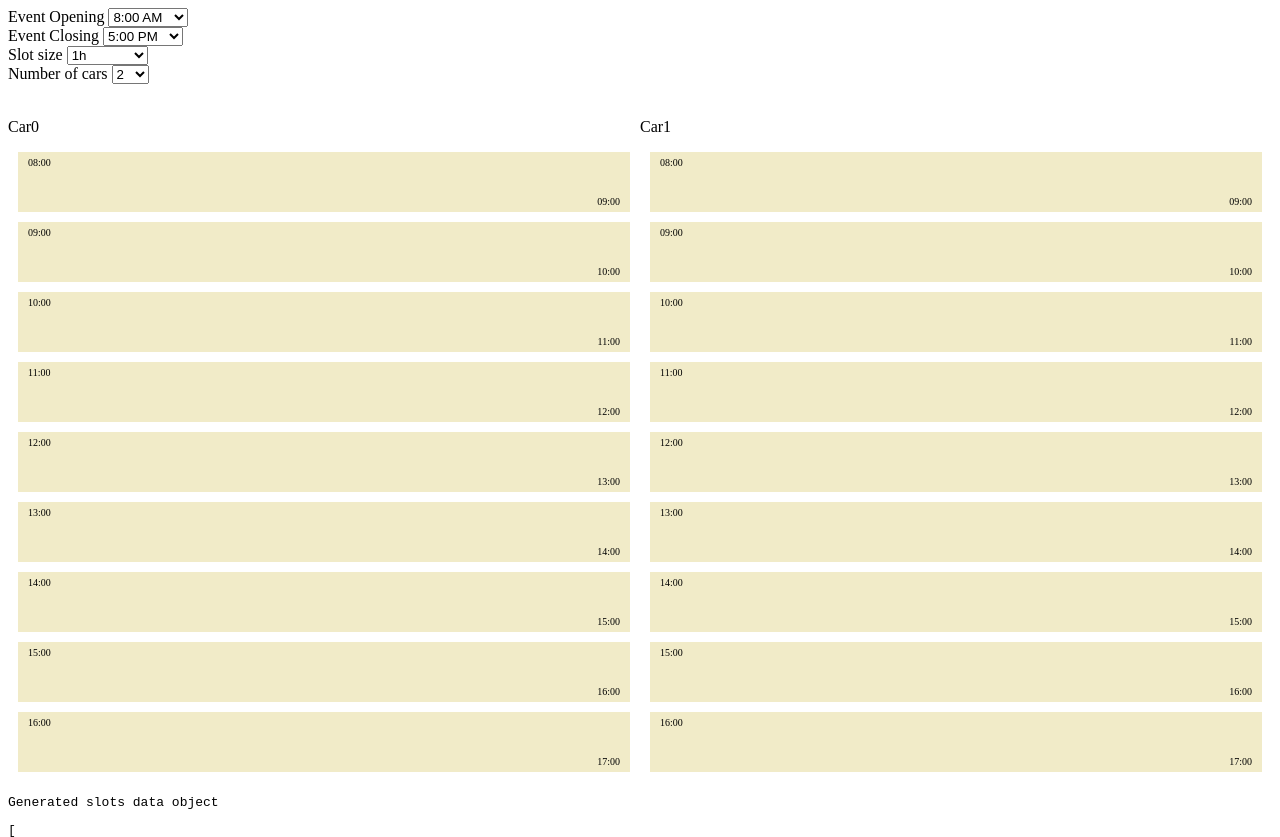
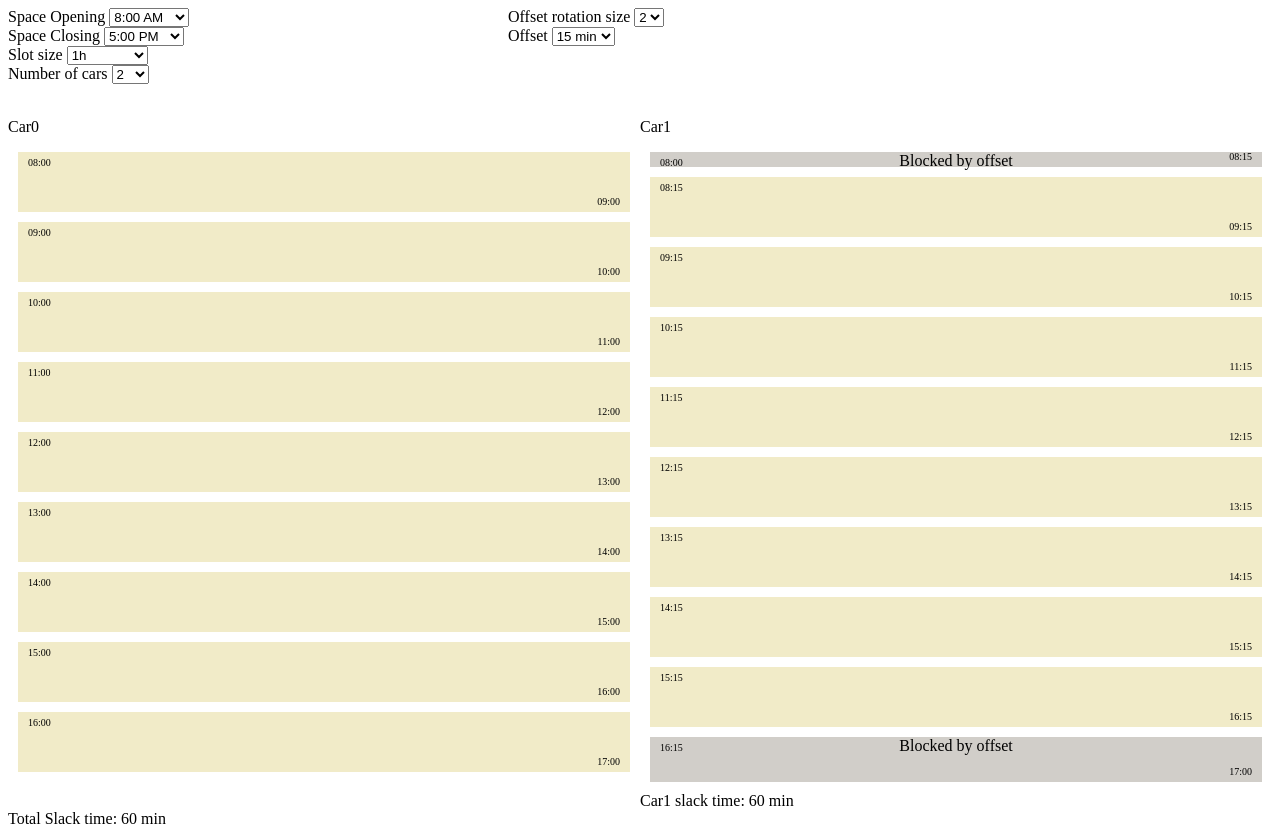
Before and after one commit to callerynning/testdrive_corona_offset_poc, a plain HTML site: page index.html in a window 1280 px wide. Shown: the top 837 px of the page. Drawn offline with Linux system fonts and the light colour scheme.

Commit message:
first working version

```diff
--- /dev/null
+++ b/css/site.css
@@ -0,0 +1,46 @@
+
+.time{
+	font-size: 10px;
+}
+.slot_text{
+	margin: auto;
+	text-align: center;
+}
+.time_top{
+	position: absolute;
+		top: 5px;
+		left: 10px;
+}
+.time_bottom{
+	position: absolute;
+		bottom: 5px;
+		right: 10px;
+}
+.slot{
+	position: relative;
+	text-align: center;
+	display: flex;
+	margin: auto;
+}
+.dayslot{
+	display: flex;
+}
+.timeslot{
+	margin:10px;
+}
+.ts_blocked{
+	background-color: rgb(209, 206, 201);
+	text-align: center;
+}
+.ts_open{
+	background-color: rgb(241, 235, 200);
+}
+.testdrive_slot{
+	background-color: orange
+}
+.buffer_slot{
+	background-color: green
+}
+.body_tag{
+	padding: 50px;
+}
--- a/index.html
+++ b/index.html
@@ -5,61 +5,15 @@
 		<meta http-equiv="content-type" content="text/html; charset=utf-8">
 		<title>Testdrive Corona Offset POC</title>
 
-		<style>
-			.time{
-				font-size: 10px;
-			}
-			.slot_text{
-				margin: auto;
-    			text-align: center;
-			}
-			.time_top{
-				position: absolute;
-  				top: 5px;
-  				left: 10px;
-			}
-			.time_bottom{
-				position: absolute;
-  				bottom: 5px;
-  				right: 10px;
-			}
-			.slot{
-				position: relative;
-				text-align: center;
-				display: flex;
-    			margin: auto;
-			}
-			.dayslot{
-				display: flex;
-			}
-			.timeslot{
-				margin:10px;
-			}
-			.ts_blocked{
-				background-color: rgb(209, 206, 201);
-				text-align: center;
-			}
-			.ts_open{
-				background-color: rgb(241, 235, 200);
-			}
-			.testdrive_slot{
-				background-color: orange
-			}
-			.buffer_slot{
-				background-color: green
-			}
-			.body_tag{
-				padding: 50px;
-			}
-		</style>
+		<link rel="stylesheet" type="text/css" href="css/site.css">
+		<script type="text/javascript" src="js/site.js"></script>
 	</head>
 
 	<body id="body_tag" onload="reCalculate()">
 		<div class="summary" style="width: 1000px;">
 
-
 			<div class="selectors" style="float: left; width: 500px;">
-				<label for="opening">Event Opening</label>
+				<label for="opening">Space Opening</label>
 				<select id="opening" name="opening" onchange="reCalculate()">
 				  	<option value="300">5:00 AM</option>
 					<option value="315">5:15 AM</option>
@@ -128,7 +82,7 @@
 
 				</select>
 				<br>
-				<label for="closing">Event Closing</label>
+				<label for="closing">Space Closing</label>
 				<select id="closing" name="closing" onchange="reCalculate()">
 
 					<option value="720">12:00 PM</option>
@@ -223,11 +177,41 @@
 					<option value="10">10</option>
 				</select>
 			</div>
+			<div class="selectors" style="float: left; width: 500px;">
+
+				<label for="offset_rotation_size">Offset rotation size</label>
+				<select id="offset_rotation_size" name="offset_rotation_size" onchange="reCalculate()">
+
+					<option value="1">1</option>
+					<option value="2" selected="selected">2</option>
+					<option value="3">3</option>
+					<option value="4">4</option>
+				</select>
+
+				<br>
+
+				<label for="offset_size">Offset</label>
+				<select id="offset_size" name="offset_size" onchange="reCalculate()">
+					<option value="0" selected="selected">0 min</option>
+
+					<option value="5">5 min</option>
+					<option value="10">10 min</option>
+					<option value="15" selected="selected">15 min</option>
+
+					<option value="20">20 min</option>
+					<option value="25">25 min</option>
+					<option value="30">30 min</option>
+				</select>
+			</div>
 		</div>
 
 		<br style="clear: left;">
 		<br>
 		<div class="dayslot" id="dayslot">
+		</div>
+
+		<div>
+			Total Slack time: <span id="total_slack"></span> min
 		</div>
 
 		<pre>Generated slots data object</pre>
@@ -236,145 +220,6 @@
 
 	</body>
 
-	<script>
-
-	function reCalculate(){
-		var opening = Number(document.getElementById("opening").value);
-		var closing = Number(document.getElementById("closing").value);
-		var slot_size = Number(document.getElementById("slot_size").value);
-		var no_cars = Number(document.getElementById("no_cars").value);
-
-		var slotsizeHours = Math.floor(slot_size/60);
-		var slotsizeMinutes = slot_size % 60;
-		var totalOpeningMinutes = closing - opening;
-		var openingHours = Math.floor(totalOpeningMinutes/60);
-		var openingMinutes = totalOpeningMinutes % 60;
-
-		var timeslots = Math.floor(totalOpeningMinutes/slot_size);
-
-		console.log("timeslots: " + timeslots);
-
-		var slack = totalOpeningMinutes % slot_size;
-		console.log("slack: " + slack);
-
-		var dayslot = document.getElementById("dayslot");
-		dayslot.innerHTML = "";
-
-		//Add cars (columns)
-		for (var i = 0; i < no_cars; i++) {
-			dayslot.innerHTML = dayslot.innerHTML + getCarslot(100/no_cars, i);
-			var carslot_id = "carslot" + i
-			var carslot = document.getElementById(carslot_id);
-			//add time slots (rows)
-			for (var j = 0; j < timeslots; j++) {
-				var start = opening + (slot_size * j);
-				carslot.innerHTML = carslot.innerHTML + getTimeslot(start, slot_size, "Car" + i);
-			}
-		}
-
-		generateJson();
-	};
-
-	function generateJson() {
-
-		var x = document.getElementById("dayslot");
-		var timeslotsHTML = x.getElementsByClassName("timeslot")
-		var bookingSlots = [];
-		for (let item of timeslotsHTML) {
-			if(hasClass(item, "ts_open")){
-		    	bookingSlots.push(getTimeSlotAsJson(item));
-		    }
-		}
-
-		document.getElementById("slotjson").textContent = JSON.stringify(bookingSlots, undefined, 2);
-	};
-
-	function prettyTime(minutesSinceMidnight) {
-		var hours = Math.floor(minutesSinceMidnight/60);
-		if(hours < 10)
-			hours = "0" + hours;
-		var minutes = minutesSinceMidnight % 60;
-		if (minutes < 15)
-			minutes = "00";
-
-	  	return hours + ":" + minutes;
-	};
-
-	function getCarslot(width, id) {
-		var html = `
-			<div id="carslot` + id + `" style="width: ` + width + `%">
-				<p>Car` + id + `</p>
-			</div>
-			`;
-	  return html;
-	};
-
-	function getTimeslot(start, duration, car) {
-		var html = `
-			<div class="timeslot ts_open" style="height:` + duration + `px; position: relative;" onclick="toggleSelected(this)" data-car="` + car + `" data-start="` + prettyTime(start) + `" data-end="` + prettyTime(start + duration) + `">
-				<span class="time time_top">` + prettyTime(start) + `</span>
-				<span class="slot_text"></span>
-				<span class="time time_bottom">` + prettyTime(start + duration) + `</span>
-			</div>
-			`;
-	  return html;
-	};
-
-	function toggleSelected(el) {
-	  var element = el;
-	  if(hasClass(element, "ts_open")){
-	  	removeClass(element, "ts_open");
-	  	addClass(element, "ts_blocked");
-	  }
-	  else{
-	  	addClass(element, "ts_open");
-	  	removeClass(element, "ts_blocked");
-	  }
-	  generateJson();
-	}
-
-	function hasClass(el, className)
-	{
-	    if (el.classList)
-	        return el.classList.contains(className);
-	    return !!el.className.match(new RegExp('(\\s|^)' + className + '(\\s|$)'));
-	}
-
-	function addClass(el, className)
-	{
-	    if (el.classList)
-	        el.classList.add(className)
-	    else if (!hasClass(el, className))
-	        el.className += " " + className;
-	}
-
-	function removeClass(el, className)
-	{
-	    if (el.classList)
-	        el.classList.remove(className)
-	    else if (hasClass(el, className))
-	    {
-	        var reg = new RegExp('(\\s|^)' + className + '(\\s|$)');
-	        el.className = el.className.replace(reg, ' ');
-	    }
-	}
-
-	function getTimeSlotAsJson(timeslotHTML){
-
-		return new Timeslot(timeslotHTML.dataset.car, timeslotHTML.dataset.start, timeslotHTML.dataset.end);
-
-	}
-
-	function Timeslot(car, start, end) {
-	   this.car = car;
-	   this.start = start;
-	   this.end = end;
-	   return this;
-	}
 
 
-
-
-	</script>
-
 </html>
--- /dev/null
+++ b/js/site.js
@@ -0,0 +1,186 @@
+
+
+function reCalculate(){
+	var opening = Number(document.getElementById("opening").value);
+	var closing = Number(document.getElementById("closing").value);
+	var slot_size = Number(document.getElementById("slot_size").value);
+	var no_cars = Number(document.getElementById("no_cars").value);
+
+	var offset_size = Number(document.getElementById("offset_size").value);
+	var offset_rotation_size = Number(document.getElementById("offset_rotation_size").value);
+
+	var slotsizeHours = Math.floor(slot_size/60);
+	var slotsizeMinutes = slot_size % 60;
+	var totalOpeningMinutes = closing - opening;
+	var openingHours = Math.floor(totalOpeningMinutes/60);
+	var openingMinutes = totalOpeningMinutes % 60;
+
+	var timeslots = Math.floor(totalOpeningMinutes/slot_size);
+
+
+	var slack = totalOpeningMinutes % slot_size;
+
+	var total_slack = 0;
+
+	var dayslot = document.getElementById("dayslot");
+	dayslot.innerHTML = "";
+
+	//Add cars (columns)
+	for (var i = 0; i < no_cars; i++) {
+		var car_slack = 0;
+		var offset = (i % offset_rotation_size) * offset_size;
+		dayslot.innerHTML = dayslot.innerHTML + getCarslot(100/no_cars, i);
+		var carslot_id = "carslot" + i;
+		var carslot = document.getElementById(carslot_id);
+
+		//Add start slack
+		if(offset > 0){
+			carslot.innerHTML = carslot.innerHTML + getSlack(opening, offset, "Car" + i);
+			car_slack += offset;
+		}
+
+
+		//add time slots (rows)
+		for (var j = 0; j < timeslots; j++) {
+
+			var start = opening + offset + (slot_size * j);
+			var end = start + slot_size;
+			if(end > closing){
+				//Add trailing slack
+				var slack = closing - start;
+				car_slack += slack;
+				carslot.innerHTML = carslot.innerHTML + getSlack(start, slack, "Car" + i);
+				carslot.innerHTML = carslot.innerHTML + getSlackComponent(car_slack, "Car" + i);
+
+				break;
+			}
+			carslot.innerHTML = carslot.innerHTML + getTimeslot(start, slot_size, "Car" + i);
+		}
+		total_slack += car_slack;
+	}
+
+	console.log("Total slack: " + total_slack);
+	updateTotalSlackComponent(total_slack);
+	generateJson();
+};
+
+function updateTotalSlackComponent(total_slack){
+	var x = document.getElementById("total_slack").innerHTML = total_slack;
+}
+
+function generateJson() {
+
+	var x = document.getElementById("dayslot");
+	var timeslotsHTML = x.getElementsByClassName("timeslot")
+	var bookingSlots = [];
+	for (let item of timeslotsHTML) {
+		if(hasClass(item, "ts_open")){
+	    	bookingSlots.push(getTimeSlotAsJson(item));
+	    }
+	}
+
+	document.getElementById("slotjson").textContent = JSON.stringify(bookingSlots, undefined, 2);
+};
+
+function prettyTime(minutesSinceMidnight) {
+	var hours = Math.floor(minutesSinceMidnight/60);
+	if(hours < 10)
+		hours = "0" + hours;
+	var minutes = minutesSinceMidnight % 60;
+	if (minutes < 15)
+		minutes = "00";
+
+  	return hours + ":" + minutes;
+};
+
+function getCarslot(width, id) {
+	var html = `
+		<div id="carslot` + id + `" style="width: ` + width + `%">
+			<p>Car` + id + `</p>
+		</div>
+		`;
+  return html;
+};
+
+function getTimeslot(start, duration, car) {
+	var html = `
+		<div class="timeslot ts_open" style="height:` + duration + `px; position: relative;" data-car="` + car + `" data-start="` + prettyTime(start) + `" data-end="` + prettyTime(start + duration) + `">
+			<span class="time time_top">` + prettyTime(start) + `</span>
+			<span class="slot_text"></span>
+			<span class="time time_bottom">` + prettyTime(start + duration) + `</span>
+		</div>
+		`;
+  return html;
+};
+
+function getSlack(start, duration, car) {
+	var html = `
+		<div class="timeslot ts_blocked" style="height:` + duration + `px; position: relative;" data-car="` + car + `" data-start="` + prettyTime(start) + `" data-end="` + prettyTime(start + duration) + `">
+			<span class="time time_top">` + prettyTime(start) + `</span>
+			<span class="slot_text">Blocked by offset</span>
+			<span class="time time_bottom">` + prettyTime(start + duration) + `</span>
+		</div>
+		`;
+  return html;
+};
+
+function getSlackComponent(duration, car) {
+	var html = `
+		<div >
+			<span >` + car + ` slack time: ` + duration + ` min</span>
+		</div>
+		`;
+  return html;
+};
+
+function toggleSelected(el) {
+  var element = el;
+  if(hasClass(element, "ts_open")){
+  	removeClass(element, "ts_open");
+  	addClass(element, "ts_blocked");
+  }
+  else{
+  	addClass(element, "ts_open");
+  	removeClass(element, "ts_blocked");
+  }
+  generateJson();
+}
+
+function hasClass(el, className)
+{
+    if (el.classList)
+        return el.classList.contains(className);
+    return !!el.className.match(new RegExp('(\\s|^)' + className + '(\\s|$)'));
+}
+
+function addClass(el, className)
+{
+    if (el.classList)
+        el.classList.add(className)
+    else if (!hasClass(el, className))
+        el.className += " " + className;
+}
+
+function removeClass(el, className)
+{
+    if (el.classList)
+        el.classList.remove(className)
+    else if (hasClass(el, className))
+    {
+        var reg = new RegExp('(\\s|^)' + className + '(\\s|$)');
+        el.className = el.className.replace(reg, ' ');
+    }
+}
+
+function getTimeSlotAsJson(timeslotHTML){
+
+	return new Timeslot(timeslotHTML.dataset.car, timeslotHTML.dataset.start, timeslotHTML.dataset.end);
+
+}
+
+function Timeslot(car, start, end) {
+   this.car = car;
+   this.start = start;
+   this.end = end;
+   return this;
+}
```
